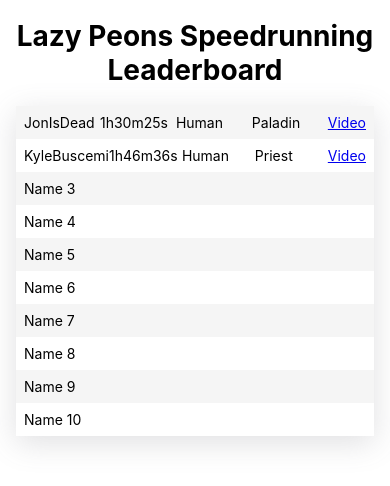
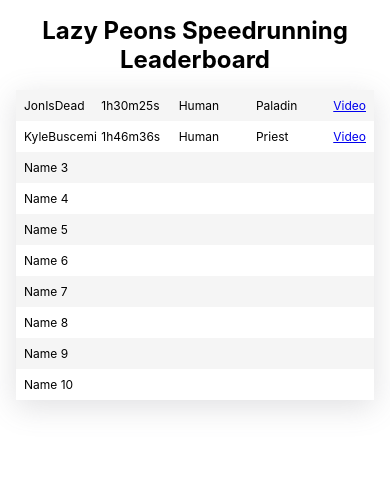
Before and after one commit to benjclark/lazy-peons-leaderboard, a PHP site: page / in a window 390 px wide. Shown: the top 486 px of the page. Run offline with PHP 8.4, Linux system fonts and the light colour scheme.

Commit message:
Lowers font size on mobile even more

```diff
--- a/main.css
+++ b/main.css
@@ -8,7 +8,7 @@ html {
 }
 
 body {
-    font-size: .875rem;
+    font-size: .75rem;
 }
 
 @media screen and (min-width: 800px) {
```
